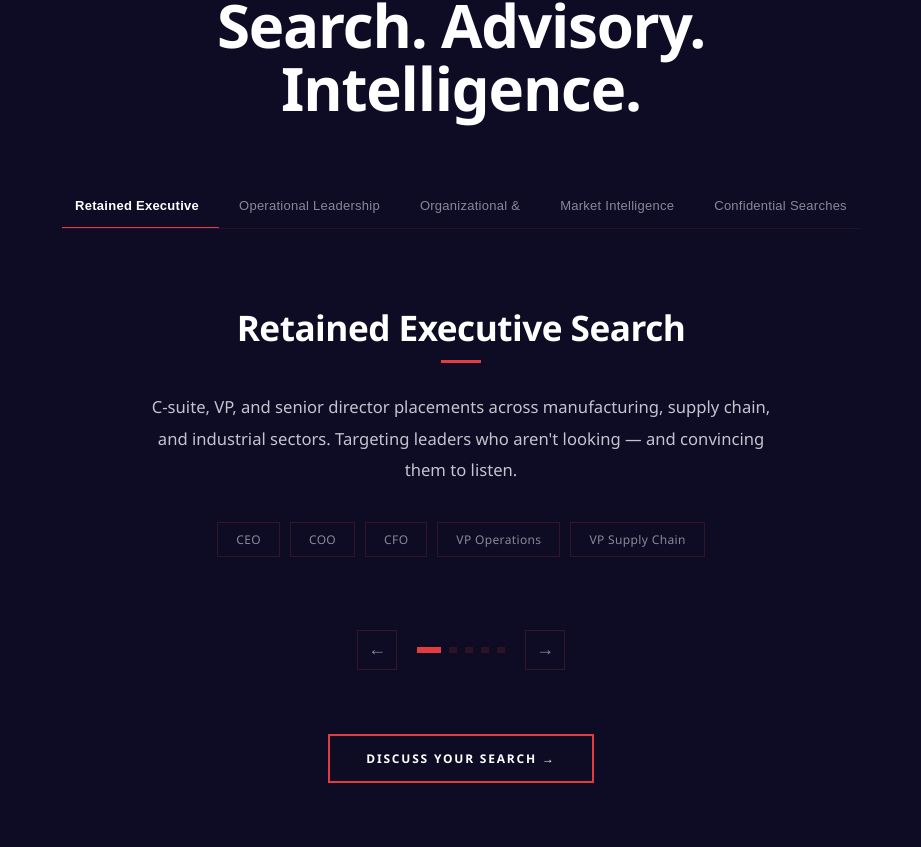
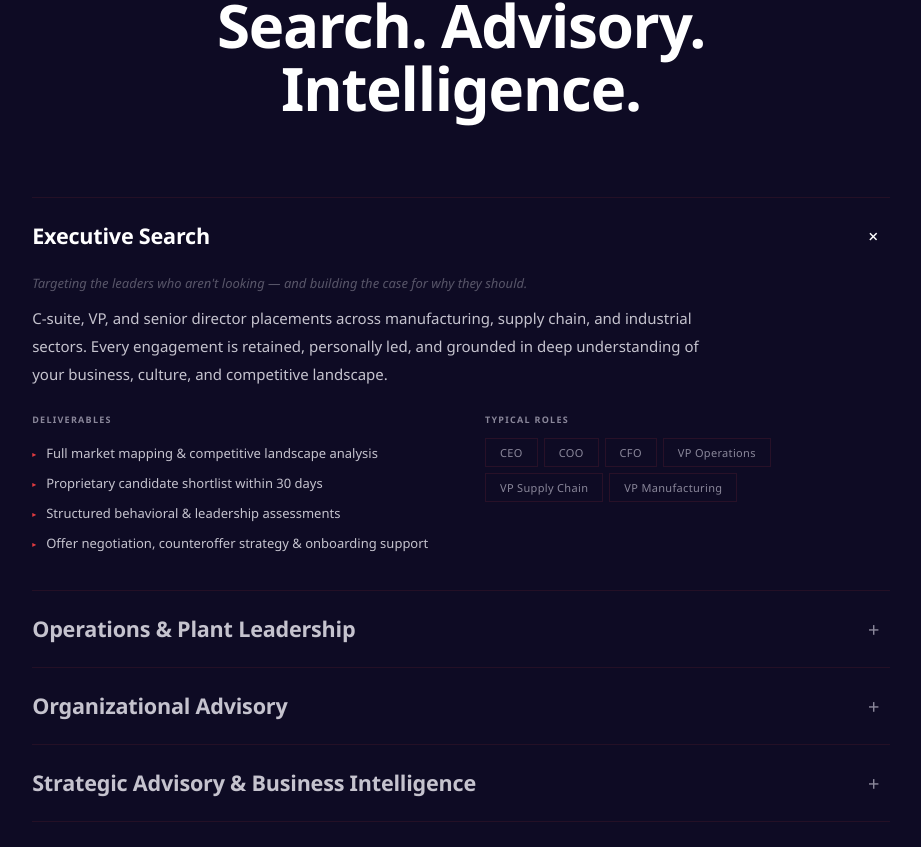
Before and after one commit to rc562/bound-search-partners, a React (Vite) app: page / in a window 1280 px wide. Shown: the part 2053-2900 px from the top of the page, without its empty margins (179-1100 px from the left). Built offline with nearby package versions, Linux system fonts and the light colour scheme.

Commit message:
Consolidated 4 services with strategic advisory

```diff
--- a/src/App.jsx
+++ b/src/App.jsx
@@ -75,11 +75,10 @@ export default function App() {
   };
 
   const srvs = [
-    {t:"Retained Executive Search",d:"C-suite, VP, and senior director placements across manufacturing, supply chain, and industrial sectors. Targeting leaders who aren't looking — and convincing them to listen.",r:"CEO · COO · CFO · VP Operations · VP Supply Chain"},
-    {t:"Operational Leadership",d:"Plant managers, engineering directors, quality leaders — the operational backbone that determines whether strategy becomes execution.",r:"Plant Manager · Director Engineering · Quality Director"},
-    {t:"Organizational & Leadership Advisory",d:"Diagnostic-driven consulting for manufacturers navigating growth, transition, or underperformance. Leadership bench assessments, succession gap analysis, organizational structure reviews, and compensation benchmarking — delivered as focused 2–4 week engagements with clear deliverables, not open-ended retainers.",r:"Leadership Audit · Succession Planning · Org Design · Comp Benchmarking"},
-    {t:"Market Intelligence",d:"Compensation analysis, competitive talent mapping, and availability studies. A clear-eyed view of the landscape before a search begins.",r:"Comp Benchmarking · Talent Mapping · Availability"},
-    {t:"Confidential Searches",d:"Replacing a sitting executive. Entering a new market. Building leadership around an acquisition. When discretion is not optional.",r:"CEO Replacement · M&A Integration · Board Advisory"},
+    {t:"Executive Search",tag:"Targeting the leaders who aren't looking — and building the case for why they should.",d:"C-suite, VP, and senior director placements across manufacturing, supply chain, and industrial sectors. Every engagement is retained, personally led, and grounded in deep understanding of your business, culture, and competitive landscape.",r:"CEO · COO · CFO · VP Operations · VP Supply Chain · VP Manufacturing",del:["Full market mapping & competitive landscape analysis","Proprietary candidate shortlist within 30 days","Structured behavioral & leadership assessments","Offer negotiation, counteroffer strategy & onboarding support"]},
+    {t:"Operations & Plant Leadership",tag:"The hires that determine whether strategy becomes execution.",d:"Plant managers, engineering directors, and quality leaders — the operational backbone of any manufacturing organization. We go deep into the industrial talent market to surface leaders with real floor presence, CI discipline, and team-building track records.",r:"Plant Manager · Director Engineering · Quality Director · Director of Operations",del:["Targeted outreach to passive operational leaders","Technical competency & leadership style vetting","On-site culture alignment evaluation","90-day onboarding support & guarantee-backed engagement"]},
+    {t:"Organizational Advisory",tag:"Clarity before commitment — understanding what your organization actually needs.",d:"Diagnostic-driven consulting for manufacturers navigating growth, transition, or underperformance. Whether you need to understand your leadership bench, plan for succession, benchmark compensation, or map the talent landscape before a search begins — we deliver focused engagements with clear deliverables, not open-ended retainers.",r:"Leadership Audit · Succession Planning · Org Design · Comp Benchmarking · Talent Mapping",del:["Leadership bench strength assessment","Succession gap analysis with actionable timeline","Compensation benchmarking vs. regional & national market","Talent availability & density mapping"]},
+    {t:"Strategic Advisory & Business Intelligence",tag:"PE-grade strategic intelligence, delivered in weeks — not quarters.",d:"Business model audits, strategic roadmaps, and portfolio diagnostics built for private equity firms, venture-backed companies, and manufacturers navigating inflection points. The depth of a Big Four engagement at a fraction of the cost and timeline — powered by AI-augmented research and real operational expertise.",r:"Business Model Audit · Strategic Roadmap · Market Entry Analysis · Portfolio Diagnostics",del:["Comprehensive business model audit & assessment","Strategic roadmap with prioritized initiatives","Competitive landscape & market entry analysis","AI-augmented research at institutional depth"]},
   ];
 
   const proc = [
@@ -212,6 +211,7 @@ export default function App() {
         @keyframes logoScroll{0%{transform:translateX(0)}100%{transform:translateX(-50%)}}
         @keyframes beacon{0%,100%{opacity:.8}50%{opacity:.15}}
         .mburger{display:none;flex-direction:column;gap:5px;cursor:pointer;padding:8px}
+        @keyframes srvFadeIn{from{opacity:0;transform:translateY(8px)}to{opacity:1;transform:translateY(0)}}
         .srv-tabs::-webkit-scrollbar{display:none}
         @media(min-width:769px){.srv-tabs{justify-content:center!important}}
         #mcloud{display:none}
@@ -229,6 +229,7 @@ export default function App() {
           #mabout{grid-template-columns:1fr!important}
           #mabout>div:last-child{display:none!important}
           #mind{display:none!important}
+          .srv-expand{grid-template-columns:1fr!important}
           #mcloud{display:flex!important}
           #mlogos{display:grid!important}
           .logo-scroll-wrap{display:none!important}
@@ -380,72 +381,91 @@ export default function App() {
 
       {/* SERVICES */}
       <section id="services" style={{background:C.n,padding:"clamp(5rem,10vw,9rem) 0",overflow:"hidden"}}>
-        <div style={{maxWidth:900,margin:"0 auto",padding:"0 clamp(1.5rem,4vw,4rem)"}}>
+        <div style={{maxWidth:960,margin:"0 auto",padding:"0 clamp(1.5rem,4vw,4rem)"}}>
           {/* Section label */}
-          <div style={{textAlign:"center",marginBottom:"clamp(2.5rem,5vw,4rem)"}}>
+          <div style={{textAlign:"center",marginBottom:"clamp(3rem,6vw,5rem)"}}>
             <div style={{fontSize:"clamp(.65rem,.9vw,.78rem)",fontWeight:700,letterSpacing:".22em",textTransform:"uppercase",color:C.r,marginBottom:16}}>Services</div>
             <h2 style={{fontSize:"clamp(2rem,5vw,3.75rem)",fontWeight:700,lineHeight:1.05,letterSpacing:"-.02em"}}>Search. Advisory. Intelligence.</h2>
           </div>
 
-          {/* Navigation pills */}
-          <div style={{display:"flex",justifyContent:"flex-start",gap:0,marginBottom:"clamp(3rem,6vw,5rem)",borderBottom:"1px solid rgba(226,60,65,.12)",overflowX:"auto",WebkitOverflowScrolling:"touch",scrollbarWidth:"none",msOverflowStyle:"none"}} className="srv-tabs">
-            {srvs.map((s,i)=>(
-              <button key={i} onClick={()=>setActiveSrv(i)}
-                style={{padding:"14px 20px",background:"none",border:"none",borderBottom:activeSrv===i?`2px solid ${C.r}`:"2px solid transparent",color:activeSrv===i?C.w:C.g,fontSize:13,fontWeight:activeSrv===i?700:500,letterSpacing:".02em",cursor:"pointer",transition:"all .3s",marginBottom:-1,whiteSpace:"nowrap",flexShrink:0}}
-                onMouseEnter={e=>{if(activeSrv!==i)e.currentTarget.style.color=C.gl}}
-                onMouseLeave={e=>{if(activeSrv!==i)e.currentTarget.style.color=C.g}}
-              >{s.t.split(" ").length>2?s.t.split(" ").slice(0,2).join(" "):s.t}</button>
+          {/* Accordion */}
+          <div>
+            {srvs.map((s,i)=>{
+              const isOpen = activeSrv===i;
+              return (
+                <div key={i} style={{borderTop:i===0?"1px solid rgba(226,60,65,.1)":"none",borderBottom:"1px solid rgba(226,60,65,.1)"}}>
+                  {/* Row trigger */}
+                  <div
+                    onClick={()=>setActiveSrv(isOpen?null:i)}
+                    style={{
+                      display:"flex",justifyContent:"space-between",alignItems:"center",
+                      padding:"22px 0",cursor:"pointer",
+                      transition:"padding .3s ease",
+                    }}
+                    onMouseEnter={e=>{if(!isOpen)e.currentTarget.querySelector('.srv-title').style.color=C.w}}
+                    onMouseLeave={e=>{if(!isOpen)e.currentTarget.querySelector('.srv-title').style.color=C.gl}}
+                  >
+                    <h3 className="srv-title" style={{
+                      fontSize:"clamp(1.1rem,2vw,1.35rem)",fontWeight:600,
+                      color:isOpen?C.w:C.gl,
+                      letterSpacing:"-.01em",lineHeight:1.3,
+                      transition:"color .2s",
+                    }}>{s.t}</h3>
+                    <div style={{
+                      width:32,height:32,
+                      display:"flex",alignItems:"center",justifyContent:"center",
+                      color:isOpen?C.w:C.g,
+                      fontSize:20,fontWeight:300,
+                      transition:"transform .3s cubic-bezier(.23,1,.32,1), color .2s",
+                      transform:isOpen?"rotate(45deg)":"rotate(0deg)",
+                      flexShrink:0,marginLeft:16,
+                    }}>+</div>
+                  </div>
+
+                  {/* Expandable content */}
+                  <div style={{
+                    maxHeight:isOpen?600:0,
+                    opacity:isOpen?1:0,
+                    overflow:"hidden",
+                    transition:"max-height .4s cubic-bezier(.23,1,.32,1), opacity .3s ease",
+                  }}>
+                    <div style={{paddingBottom:32}}>
+                      {/* Tagline + description */}
+                      <p style={{fontSize:13,fontStyle:"italic",color:C.gl,opacity:.4,lineHeight:1.5,marginBottom:12}}>{s.tag}</p>
+                      <p style={{fontSize:15,lineHeight:1.85,color:C.gl,maxWidth:700,marginBottom:24}}>{s.d}</p>
+
+                      {/* Two columns: deliverables + roles */}
+                      <div style={{display:"grid",gridTemplateColumns:"1fr 1fr",gap:"24px 48px",alignItems:"start"}} className="srv-expand">
+                        <div>
+                          <div style={{fontSize:9,fontWeight:700,letterSpacing:".14em",textTransform:"uppercase",color:C.g,marginBottom:12}}>Deliverables</div>
+                          {s.del.map((d,di)=>(
+                            <div key={di} style={{display:"flex",alignItems:"flex-start",gap:10,padding:"5px 0"}}>
+                              <span style={{color:C.r,fontSize:8,marginTop:5,flexShrink:0}}>&#9656;</span>
+                              <span style={{fontSize:13,color:C.gl,lineHeight:1.55}}>{d}</span>
+                            </div>
                           ))}
                         </div>
-
-          {/* Active service — single centered column */}
-          <div style={{position:"relative",minHeight:260}}>
-            {srvs.map((s,i)=>(
-              <div key={i} style={{
-                position:i===activeSrv?"relative":"absolute",
-                top:0,left:0,right:0,
-                opacity:activeSrv===i?1:0,
-                transform:activeSrv===i?"none":"translateY(16px)",
-                transition:"opacity .4s ease, transform .4s ease",
-                pointerEvents:activeSrv===i?"auto":"none",
-                textAlign:"center"
-              }}>
-                <h3 style={{fontSize:"clamp(1.6rem,3vw,2.2rem)",fontWeight:700,color:C.w,lineHeight:1.2,letterSpacing:"-.015em",marginBottom:12}}>{s.t}</h3>
-                <div style={{width:40,height:3,background:C.r,margin:"0 auto 28px"}}/>
-                <p style={{fontSize:"clamp(1rem,1.3vw,1.1rem)",lineHeight:1.9,color:C.gl,maxWidth:640,margin:"0 auto 36px"}}>{s.d}</p>
-                <div style={{display:"flex",flexWrap:"wrap",justifyContent:"center",gap:10}}>
+                        <div>
+                          <div style={{fontSize:9,fontWeight:700,letterSpacing:".14em",textTransform:"uppercase",color:C.g,marginBottom:12}}>Typical Roles</div>
+                          <div style={{display:"flex",flexWrap:"wrap",gap:6}}>
                             {s.r.split(" · ").map((role,ri)=>(
-                    <span key={ri} style={{padding:"8px 18px",border:"1px solid rgba(226,60,65,.18)",color:C.g,fontSize:12,fontWeight:500,letterSpacing:".03em",transition:"all .3s"}}
+                              <span key={ri} style={{padding:"6px 14px",border:"1px solid rgba(226,60,65,.12)",color:C.g,fontSize:11,fontWeight:500,letterSpacing:".03em",transition:"all .25s"}}
                                 onMouseEnter={e=>{e.currentTarget.style.borderColor=C.r;e.currentTarget.style.color=C.w}}
-                      onMouseLeave={e=>{e.currentTarget.style.borderColor="rgba(226,60,65,.18)";e.currentTarget.style.color=C.g}}
+                                onMouseLeave={e=>{e.currentTarget.style.borderColor="rgba(226,60,65,.12)";e.currentTarget.style.color=C.g}}
                               >{role}</span>
                             ))}
                           </div>
                         </div>
-            ))}
+                      </div>
+                    </div>
+                  </div>
+                </div>
+              );
+            })}
           </div>
 
-          {/* Bottom nav: arrows + dots */}
-          <div style={{display:"flex",justifyContent:"center",alignItems:"center",gap:20,marginTop:"clamp(2.5rem,5vw,4rem)"}}>
-            <button onClick={()=>setActiveSrv(p=>(p-1+srvs.length)%srvs.length)} aria-label="Previous service"
-              style={{width:40,height:40,border:"1px solid rgba(226,60,65,.2)",background:"none",color:C.g,fontSize:18,cursor:"pointer",display:"flex",alignItems:"center",justifyContent:"center",transition:"all .3s"}}
-              onMouseEnter={e=>{e.currentTarget.style.borderColor=C.r;e.currentTarget.style.color=C.w}}
-              onMouseLeave={e=>{e.currentTarget.style.borderColor="rgba(226,60,65,.2)";e.currentTarget.style.color=C.g}}
-            >{"\u2190"}</button>
-            <div style={{display:"flex",alignItems:"center",gap:8}}>
-              {srvs.map((_,i)=>(
-                <div key={i} onClick={()=>setActiveSrv(i)} style={{width:activeSrv===i?24:8,height:6,background:activeSrv===i?C.r:"rgba(226,60,65,.15)",transition:"all .35s cubic-bezier(.23,1,.32,1)",cursor:"pointer"}}/>
-              ))}
-            </div>
-            <button onClick={()=>setActiveSrv(p=>(p+1)%srvs.length)} aria-label="Next service"
-              style={{width:40,height:40,border:"1px solid rgba(226,60,65,.2)",background:"none",color:C.g,fontSize:18,cursor:"pointer",display:"flex",alignItems:"center",justifyContent:"center",transition:"all .3s"}}
-              onMouseEnter={e=>{e.currentTarget.style.borderColor=C.r;e.currentTarget.style.color=C.w}}
-              onMouseLeave={e=>{e.currentTarget.style.borderColor="rgba(226,60,65,.2)";e.currentTarget.style.color=C.g}}
-            >{"\u2192"}</button>
-          </div>
-
-          {/* Single CTA below everything */}
-          <div style={{textAlign:"center",marginTop:"clamp(2.5rem,5vw,4rem)"}}>
+          {/* CTA */}
+          <div style={{textAlign:"center",marginTop:"clamp(3rem,6vw,5rem)"}}>
             <span onClick={()=>go("contact")} style={{display:"inline-flex",alignItems:"center",gap:12,padding:"14px 36px",background:"transparent",border:`2px solid ${C.r}`,color:C.w,fontSize:12,fontWeight:700,letterSpacing:".15em",textTransform:"uppercase",cursor:"pointer",transition:"all .3s"}}
               onMouseEnter={e=>{e.currentTarget.style.background=C.r;e.currentTarget.style.transform="translateY(-2px)"}}
               onMouseLeave={e=>{e.currentTarget.style.background="transparent";e.currentTarget.style.transform="translateY(0)"}}
```
Lines whose indentation alone changed are shown as unchanged.
